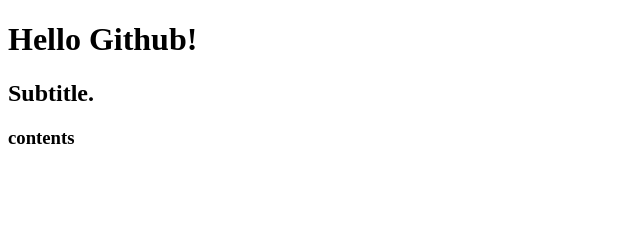
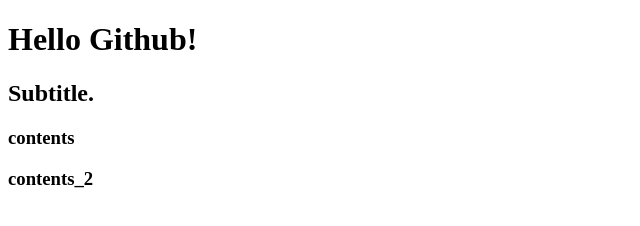
Before and after one commit to yonghwaAI/github-test, a plain HTML site: page index.html in a window 1280 px wide. Shown: the whole page, without its empty margins (0-640 px from the left). Drawn offline with Linux system fonts and the light colour scheme.

Commit message:
[update] 지혜2

```diff
--- a/index.html
+++ b/index.html
@@ -11,6 +11,7 @@
     <h1>Hello Github!</h1>
     <h2>Subtitle.</h2>
     <h3>contents</h3>
+    <h3>contents_2</h3>
 </body>
 
 </html>
```
